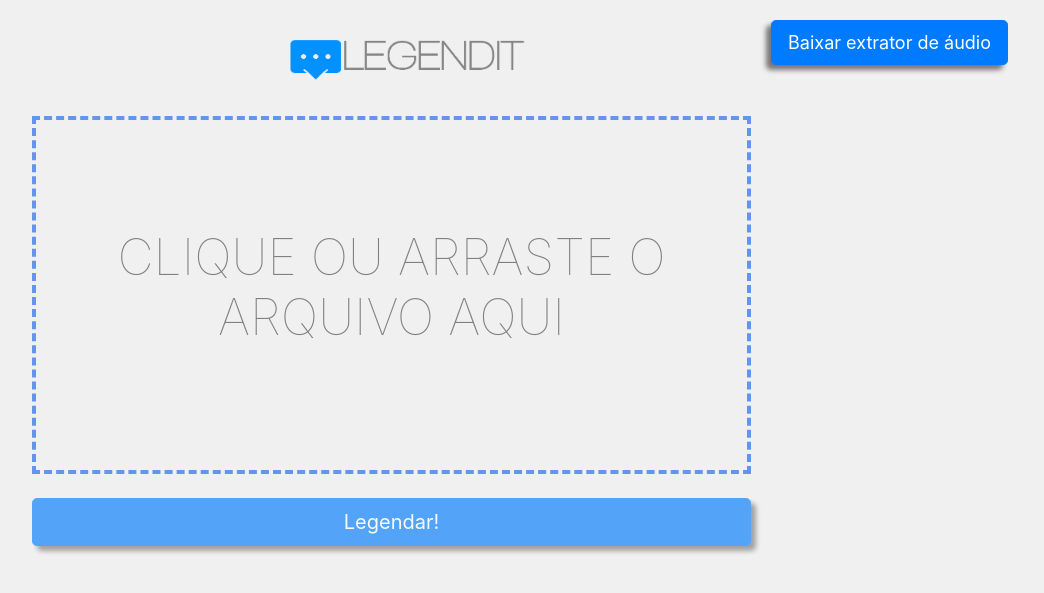
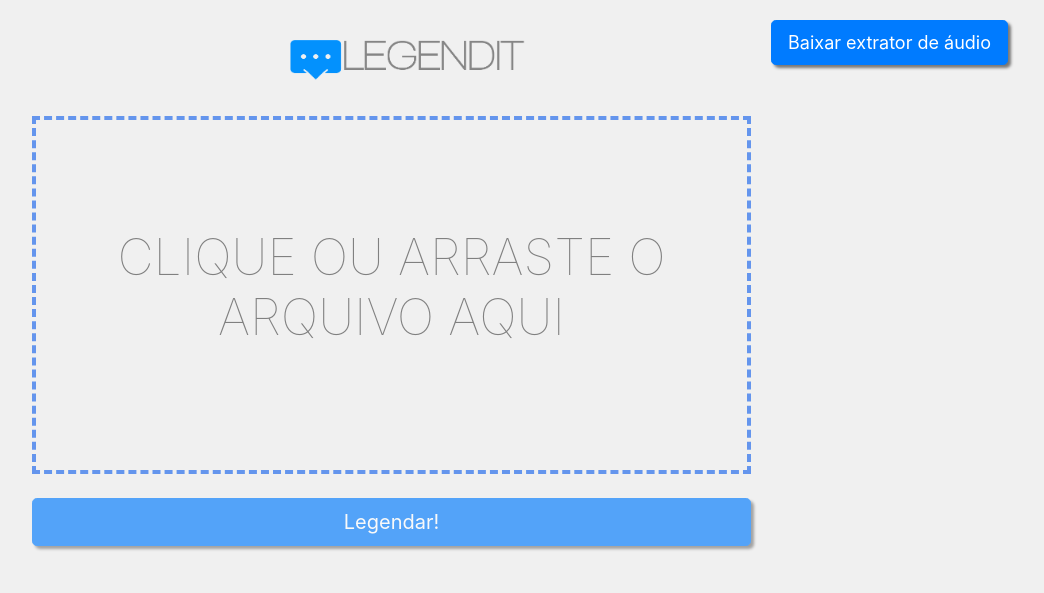
Before and after one commit to legendit-srt/web-legendit, a PHP site: page / in a window 1280 px wide. Shown: the top 593 px of the page, without its empty margins (230-1274 px from the left). Run offline with PHP 8.4, Linux system fonts and the light colour scheme.

Commit message:
Ajuste nas sombras dos botões

```diff
--- a/content/css/style.css
+++ b/content/css/style.css
@@ -187,15 +187,15 @@ body {
 }
 
 #btnSubmit {
-  box-shadow: 5px 5px 5px rgba(0,0,0,0.5);
+  box-shadow: 3px 3px 3px rgba(0,0,0,0.5);
 }
 
 #btnDownload {
-  box-shadow: 5px 5px 5px rgba(0,0,0,0.5);
+  box-shadow: 3px 3px 3px rgba(0,0,0,0.5);
 }
 
 #btnRefresh {
-  box-shadow: 5px 5px 5px rgba(0,0,0,0.5);
+  box-shadow: 3px 3px 3px rgba(0,0,0,0.5);
 }
 
 #video {
@@ -207,7 +207,7 @@ body {
 }
 
 #extratorAudio {
-  box-shadow: -5px 5px 5px rgba(0,0,0,0.5);
+  box-shadow: 3px 3px 3px rgba(0,0,0,0.5);
   float: right;
   margin-top: 20px;
   margin-right: 10px;
```
Also changed, not shown: index.html (line endings or trailing spaces).
